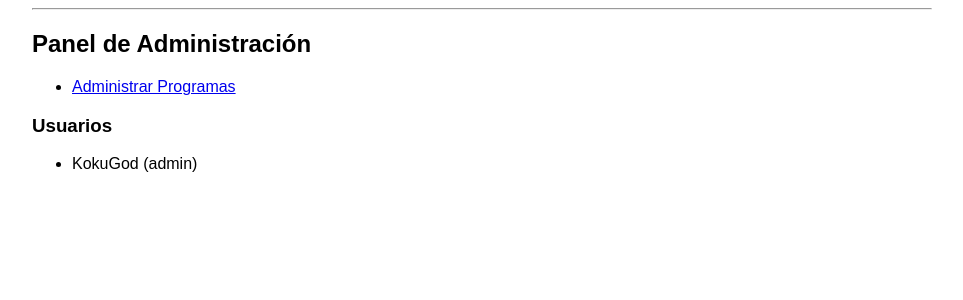
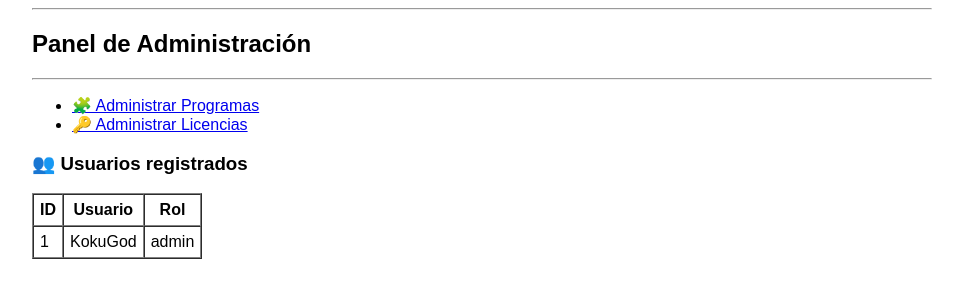
Before and after one commit to Pepe-El-Hacker/7oLr-wf-rnr-M3-Nw-KYk-r-VoyHAP-LdO-64VIzVy-A4, a Flask app: page /admin in a window 1280 px wide. Shown: the part 48-348 px from the top of the page, without its empty margins (158-1121 px from the left). Run offline with Flask 3, Linux system fonts and the light colour scheme; the visitor is signed in with stand-in values (Sample User, id 1).

Commit message:
Pages - v2.0

```diff
--- a/app.py
+++ b/app.py
@@ -273,6 +273,36 @@
     db_path = app.config["SQLALCHEMY_DATABASE_URI"].replace("sqlite:///", "")
     return send_from_directory(os.path.dirname(db_path), os.path.basename(db_path), as_attachment=True)
 
+@app.route("/admin/licencias/subir", methods=["GET", "POST"])
+@admin_requerido
+def admin_upload_db():
+    db_path = app.config["SQLALCHEMY_DATABASE_URI"].replace("sqlite:///", "")
+    if request.method == "POST":
+        file = request.files.get("dbfile")
+        if not file:
+            return "Error: no se subió ningún archivo.", 400
+        if not file.filename.endswith(".db"):
+            return "Error: el archivo debe tener extensión .db", 400
+
+        # Backup de la base actual
+        backup_path = db_path + ".backup"
+        if os.path.exists(db_path):
+            os.rename(db_path, backup_path)
+
+        # Guardar la nueva base
+        file.save(db_path)
+        return f"✅ Base de datos reemplazada correctamente.<br>Backup creado en: {backup_path}"
+
+    # Si es GET, mostramos un formulario HTML básico inline (sin plantilla)
+    return """
+        <h2>Subir nueva base de datos (.db)</h2>
+        <form method="post" enctype="multipart/form-data">
+            <input type="file" name="dbfile" accept=".db" required>
+            <button type="submit">Subir</button>
+        </form>
+        <p>Se reemplazará la base de datos actual y se creará un backup automáticamente.</p>
+    """
+
 # ------------------ EJECUTAR ------------------
 if __name__ == "__main__":
     app.run(debug=True, host="0.0.0.0", port=5000)
--- a/templates/admin.html
+++ b/templates/admin.html
@@ -1,13 +1,39 @@
 {% extends "base.html" %}
+
 {% block content %}
+<div class="container mt-4">
   <h2>Panel de Administración</h2>
-  <ul>
-    <li><a href="{{ url_for('admin_programas') }}">Administrar Programas</a></li>
-  </ul>
-  <h3>Usuarios</h3>
-  <ul>
-  {% for u in usuarios %}
-    <li>{{ u.usuario }} ({{ u.rol }})</li>
-  {% endfor %}
-  </ul>
+  <hr>
+
+  <div class="mb-4">
+    <ul>
+      <li><a href="{{ url_for('admin_programas') }}">🧩 Administrar Programas</a></li>
+      <li><a href="{{ url_for('admin_licencias') }}">🔑 Administrar Licencias</a></li>
+    </ul>
+  </div>
+
+  <h3>👥 Usuarios registrados</h3>
+  <table border="1" cellpadding="6" cellspacing="0">
+    <thead>
+      <tr>
+        <th>ID</th>
+        <th>Usuario</th>
+        <th>Rol</th>
+      </tr>
+    </thead>
+    <tbody>
+      {% for u in usuarios %}
+      <tr>
+        <td>{{ u.id }}</td>
+        <td>{{ u.usuario }}</td>
+        <td>{{ u.rol }}</td>
+      </tr>
+      {% else %}
+      <tr>
+        <td colspan="4">No hay usuarios registrados.</td>
+      </tr>
+      {% endfor %}
+    </tbody>
+  </table>
+</div>
 {% endblock %}
--- a/templates/admin_licencia.html
+++ b/templates/admin_licencia.html
@@ -11,6 +11,7 @@
     <button type="submit">Crear y activar</button>
   </form>
   <p><strong>Descargar DB:</strong> <a href="{{ url_for('admin_download_db') }}">Descargar database.db</a> (solo admins)</p>
+  <p><strong>Subir DB:</strong> <a href="{{ url_for('admin_upload_db') }}">Subir database.db</a> (solo admins)</p>
 </section>
 
 <section style="margin-bottom:30px;" id="requests-section">
```
